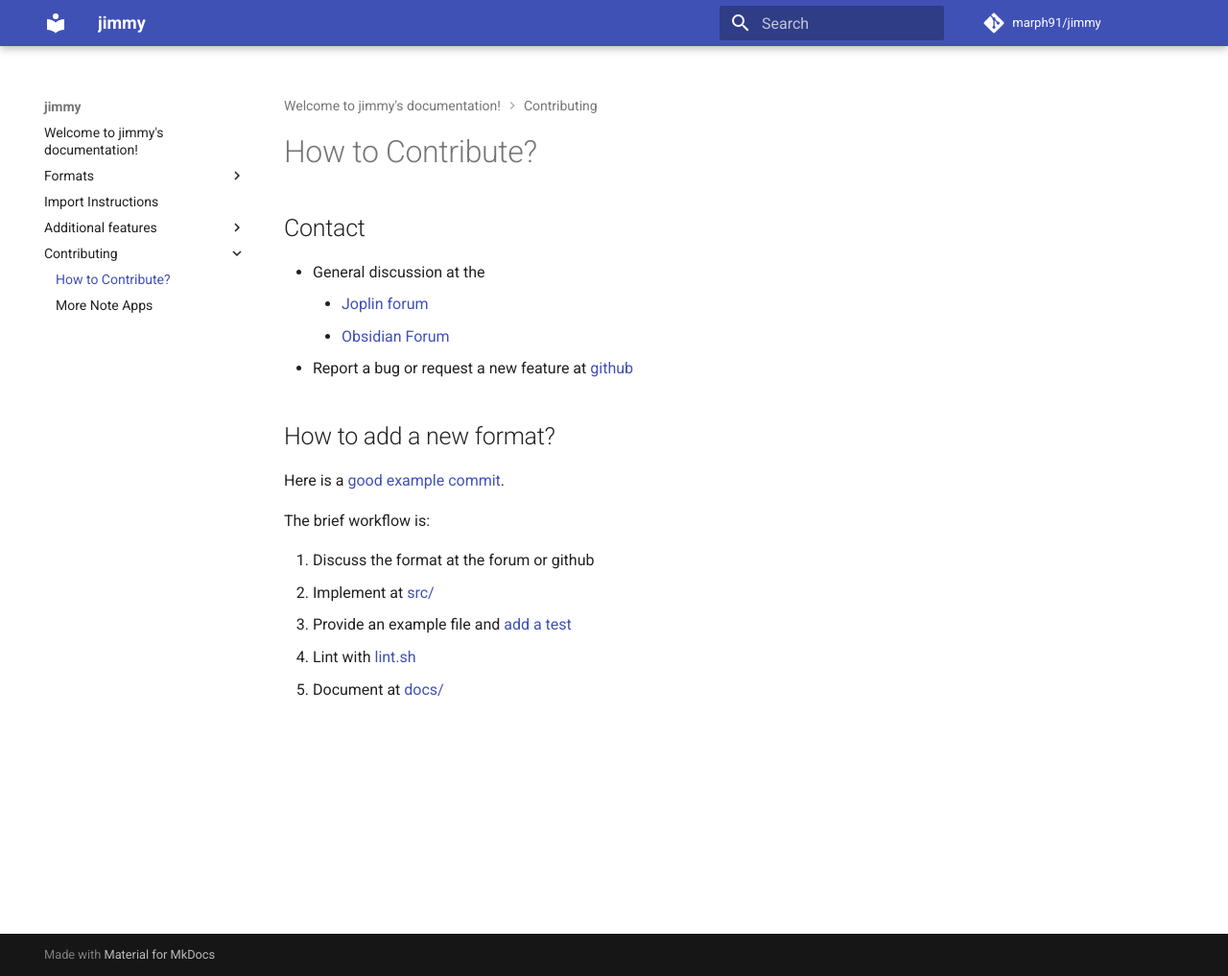
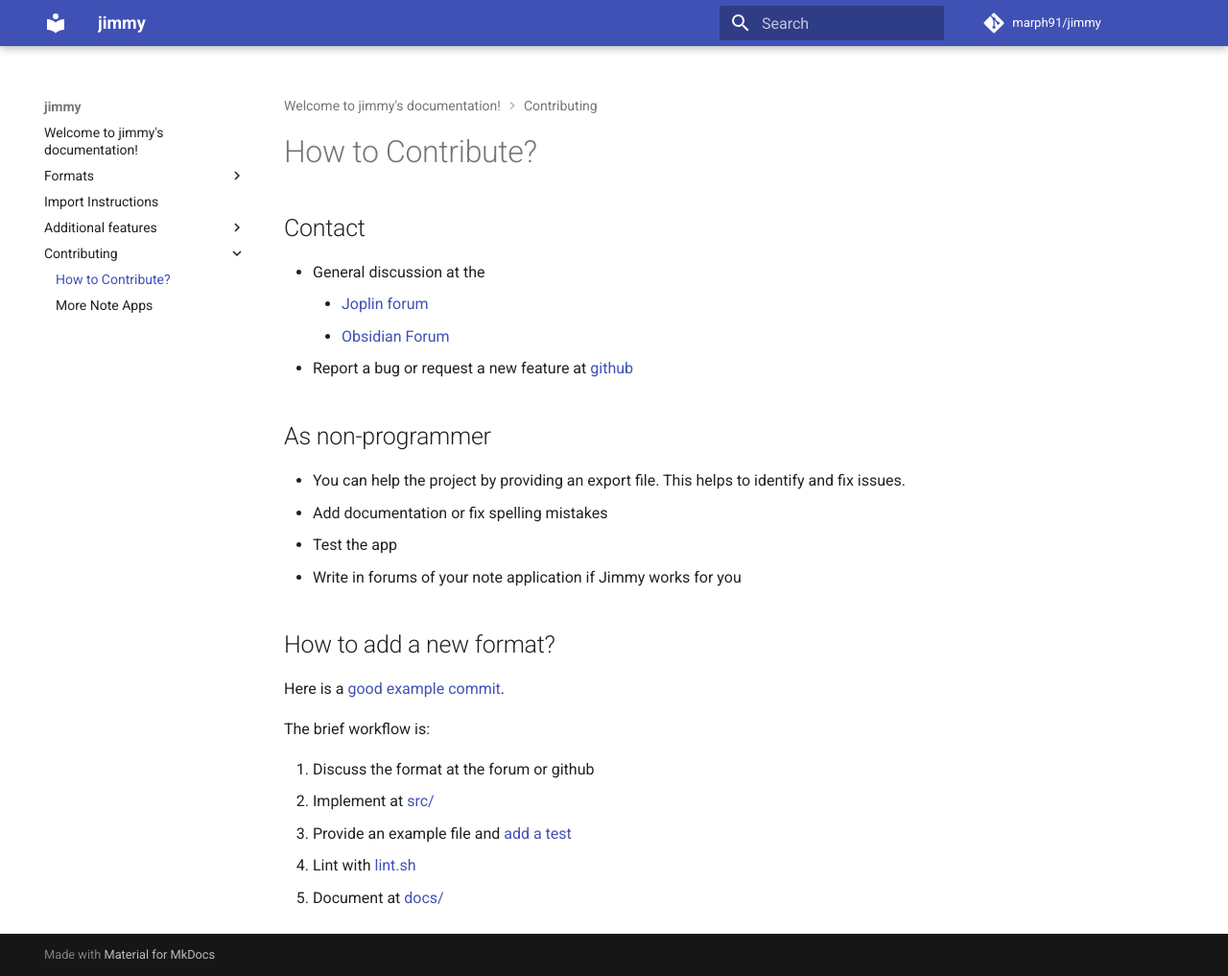
Before and after one commit to marph91/jimmy, an MkDocs documentation site: the page built from docs/contributing/contributing.md, in a window 1280 px wide and 1017 px high. Shown: the whole window at 96% size. Built offline with MkDocs 1.6.1 and Material for MkDocs 9.7.7, drawn with Linux system fonts in a browser that asks for light colours; comment, search, counter and statistics services are not loaded.

Commit message:
doc update

```diff
--- a/docs/contributing/contributing.md
+++ b/docs/contributing/contributing.md
@@ -4,6 +4,13 @@
     - [Joplin forum](https://discourse.joplinapp.org/t/jimmy-a-joplin-import-tool/38503)
     - [Obsidian Forum](https://forum.obsidian.md/t/jimmy-convert-your-notes-to-markdown/88685)
 - Report a bug or request a new feature at [github](https://github.com/marph91/jimmy/issues/new/choose)
+
+## As non-programmer
+
+- You can help the project by providing an export file. This helps to identify and fix issues.
+- Add documentation or fix spelling mistakes
+- Test the app
+- Write in forums of your note application if Jimmy works for you
 
 ## How to add a new format?
 
--- a/mkdocs.yml
+++ b/mkdocs.yml
@@ -86,6 +86,7 @@
     - Zoho Notebook: formats/zoho_notebook.md
   - Import Instructions: import_instructions.md
   - Additional features:
+    - Customizing the Output: additional_features/output_customization.md
     - Filters: additional_features/filters.md
     - Show the Note Tree: additional_features/show_note_tree.md
     - Miscellaneous: additional_features/miscellaneous.md
```
Also changed, not shown: docs/additional_features/output_customization.md (added, +15 -0 lines), docs/contributing/more_note_apps.md (+0 -2 lines), docs/index.md (+1 -0 lines), readme.md (+1 -0 lines).
